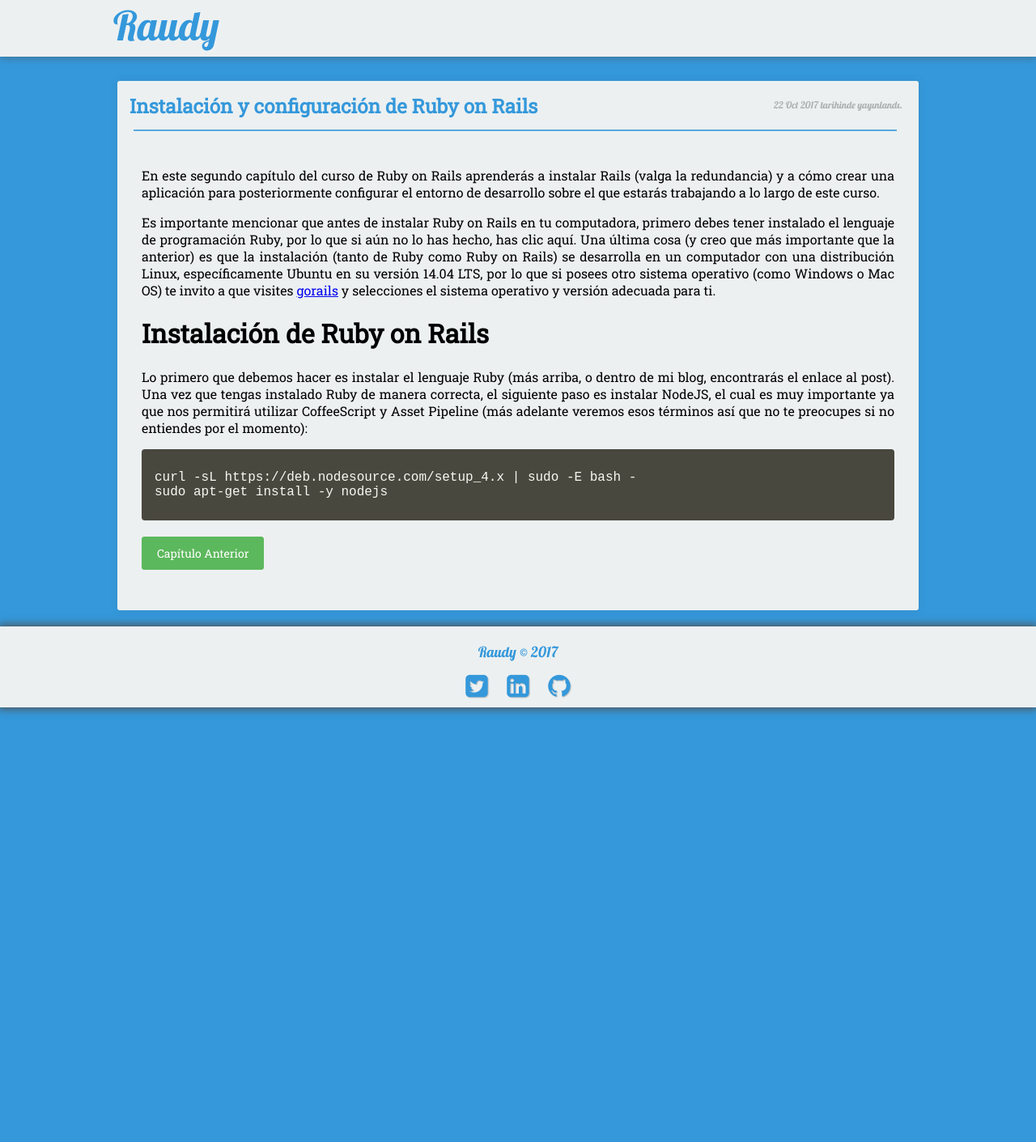
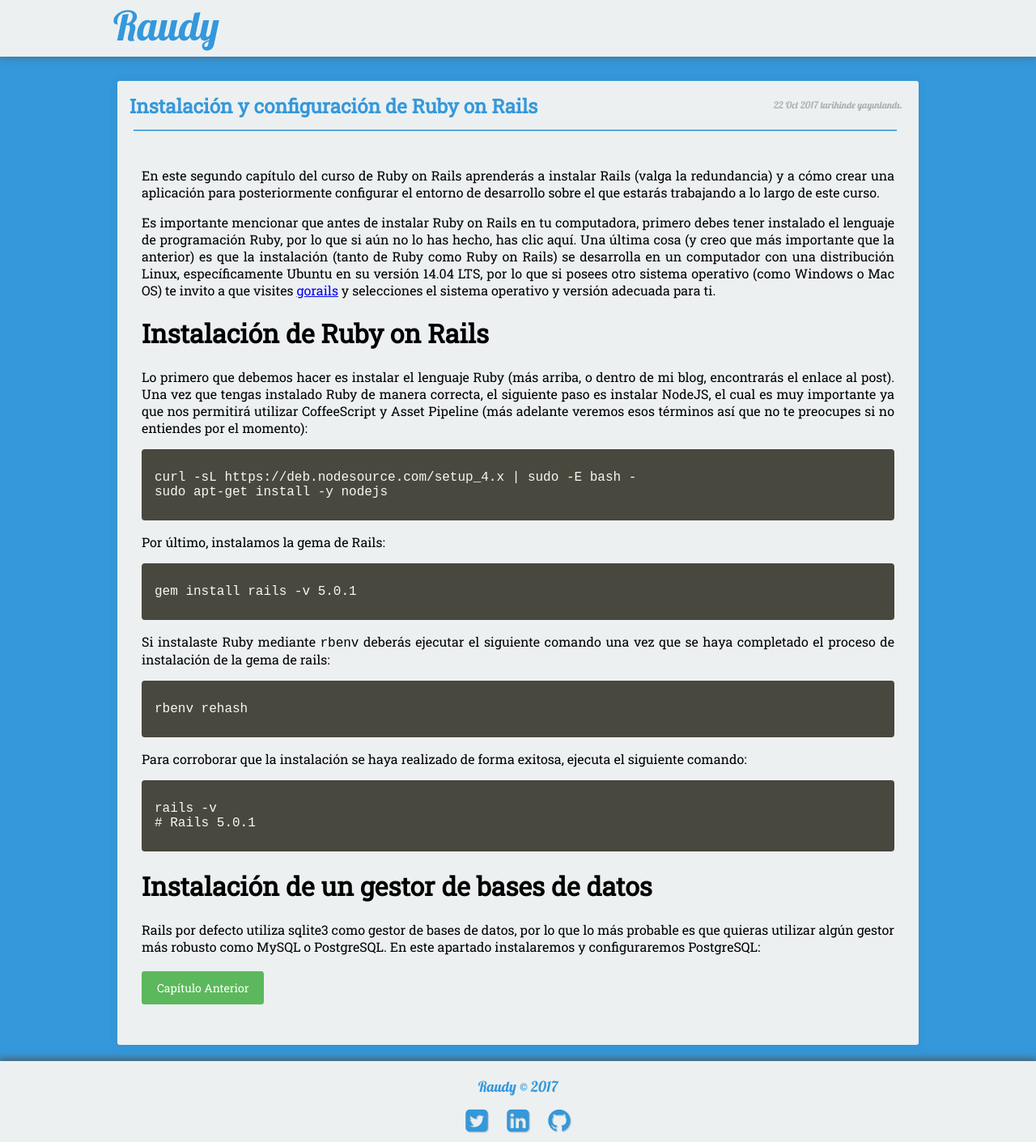
Before and after one commit to nisoto/Blog-anterior-2.0, a Jekyll site: the page built from _posts/2017-10-22-instalacion-ruby-on-rails.md, in a window 1280 px wide. Shown: the whole page at 81% size. Built offline with Jekyll 4.4.1, drawn with Linux system fonts in a browser that asks for light colours; nearby versions of some CDN libraries; before the commit the page ends 900 px from its top, so only the background shows below that.

Commit message:
Update 2017-10-22-instalacion-ruby-on-rails.md

```diff
--- a/_posts/2017-10-22-instalacion-ruby-on-rails.md
+++ b/_posts/2017-10-22-instalacion-ruby-on-rails.md
@@ -19,4 +19,27 @@ curl -sL https://deb.nodesource.com/setup_4.x | sudo -E bash -
 sudo apt-get install -y nodejs
 {% endhighlight %}
 
+Por último, instalamos la gema de Rails:
+
+{% highlight ca65 %}
+gem install rails -v 5.0.1
+{% endhighlight %}
+
+Si instalaste Ruby mediante `rbenv` deberás ejecutar el siguiente comando una vez que se haya completado el proceso de instalación de la gema de rails:
+
+{% highlight ca65 %}
+rbenv rehash
+{% endhighlight %}
+
+Para corroborar que la instalación se haya realizado de forma exitosa, ejecuta el siguiente comando:
+
+{% highlight ca65 %}
+rails -v
+# Rails 5.0.1
+{% endhighlight %}
+
+# Instalación de un gestor de bases de datos
+
+Rails por defecto utiliza sqlite3 como gestor de bases de datos, por lo que lo más probable es que quieras utilizar algún gestor más robusto como MySQL o PostgreSQL. En este apartado instalaremos y configuraremos PostgreSQL:
+
 [Capítulo Anterior](https://nisoto.github.io/introduccion-ruby-on-rails/){: .btn .btn-success}
```
